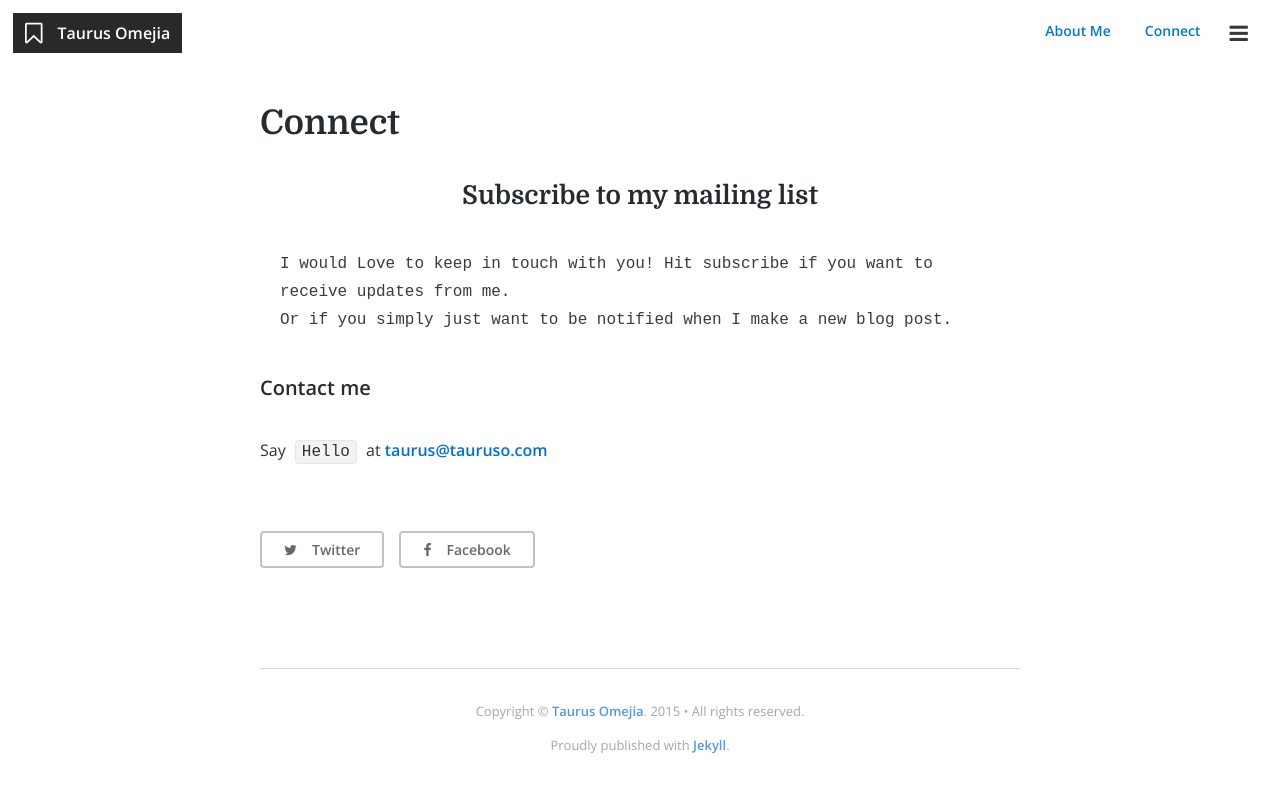
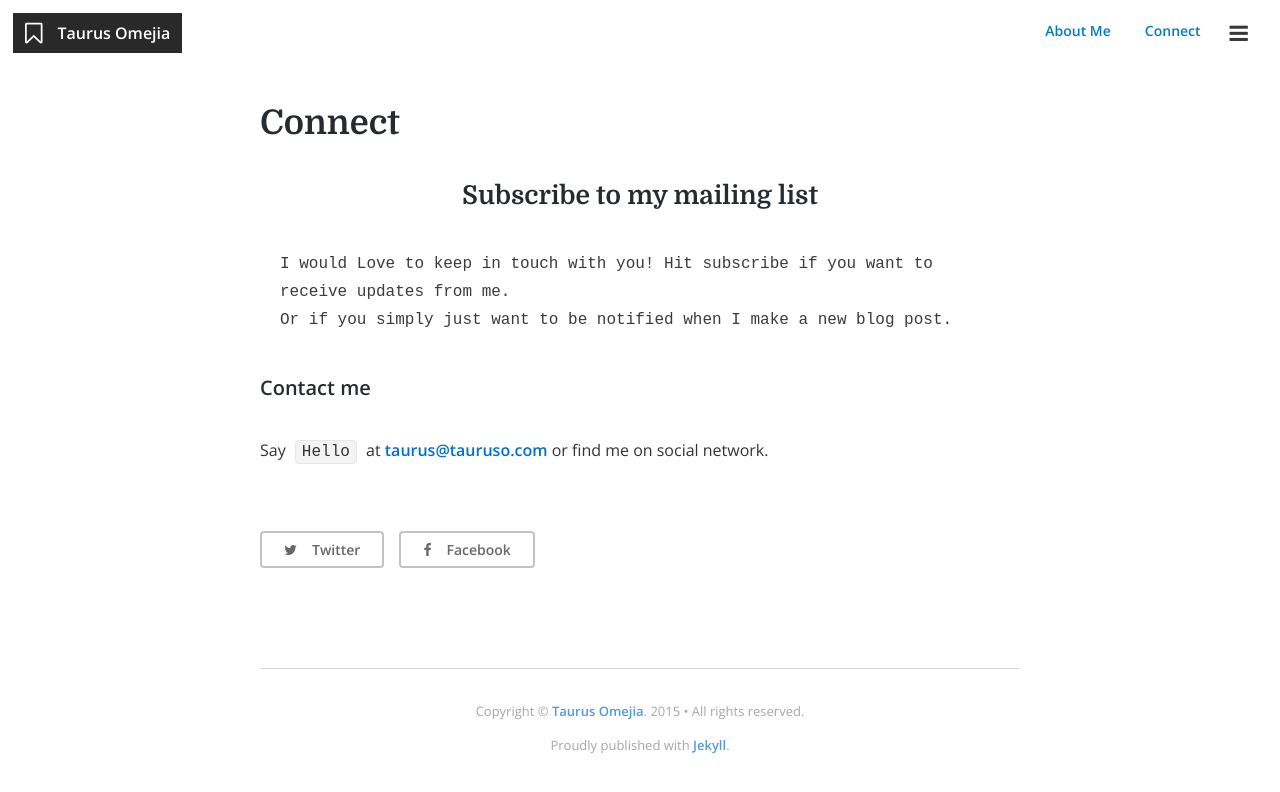
Before and after one commit to bolenton/bolenton.github.io, a Jekyll site: the page built from connect.md, in a window 1280 px wide. Shown: the top 792 px of the page. Built offline with Jekyll 4.4.1, drawn with Linux system fonts in a browser that asks for light colours; nearby versions of some CDN libraries; comment, search, counter and statistics services are not loaded.

Commit message:
added email to connect page, removed from about

```diff
--- a/connect.md
+++ b/connect.md
@@ -15,7 +15,7 @@ comments: false
 
 #### Contact me
 
-Say `Hello` at <taurus@tauruso.com>
+Say `Hello` at <taurus@tauruso.com> or find me on social network.
 
 <div class="profile {% if page.featured == true %} featured {% endif %}">
 
```
